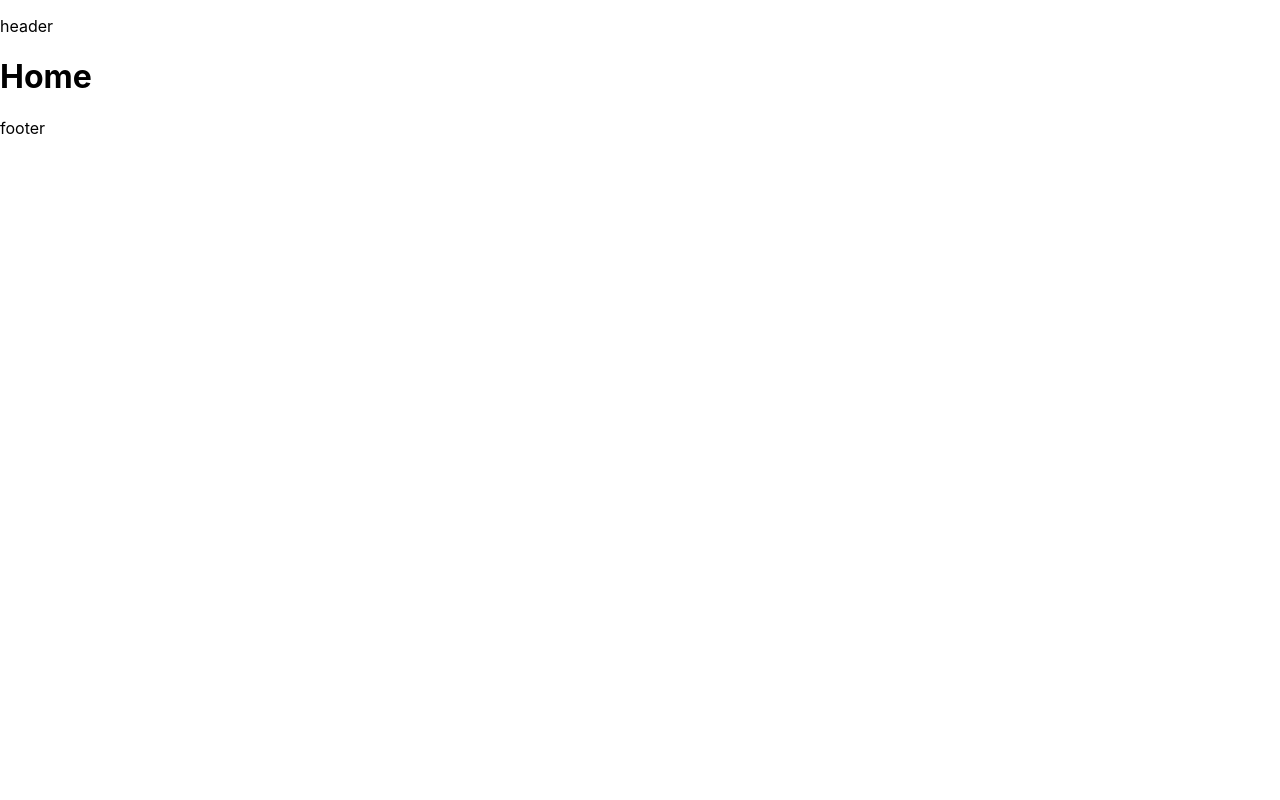
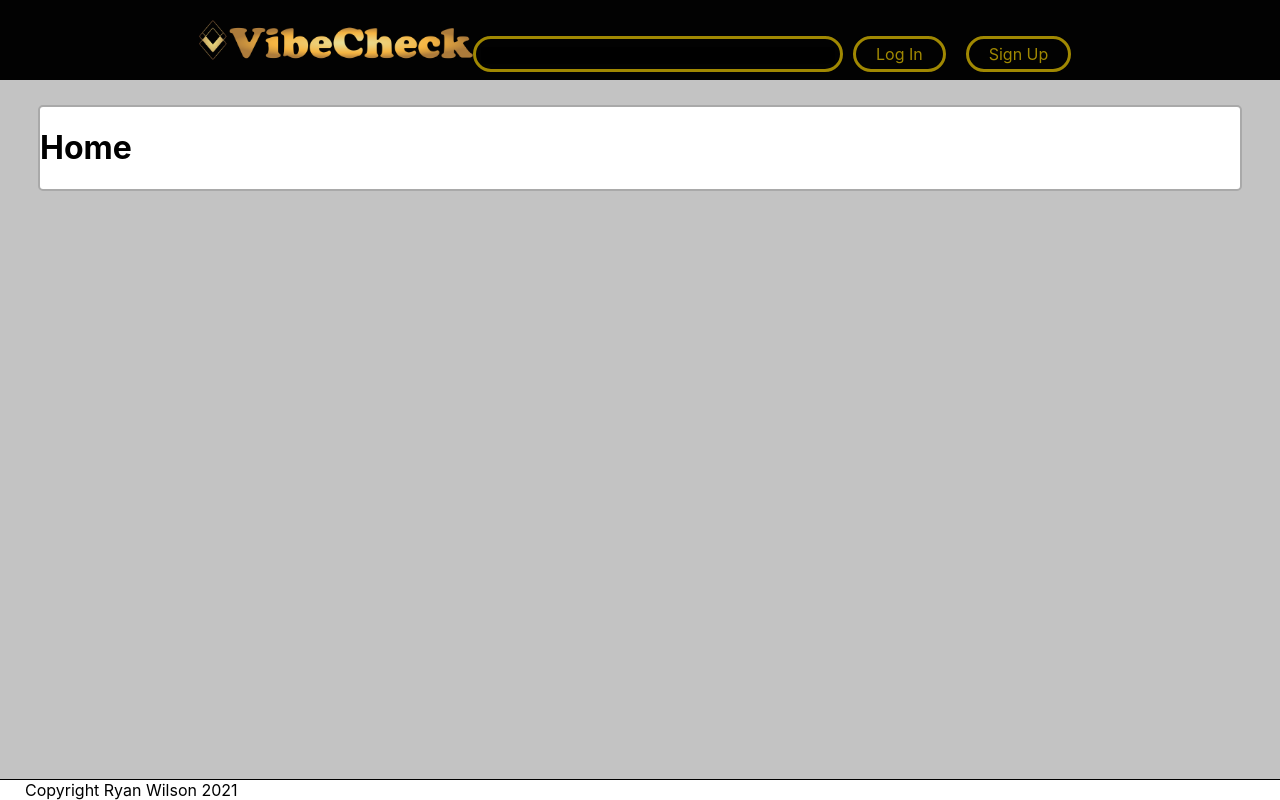
Before and after one commit to RyanWilsonRMIT/vc_s3716816, a React (Create React App) app: page / in a window 1280 px wide. Built offline with nearby package versions, Linux system fonts and the light colour scheme.

Commit message:
created header/footer

```diff
--- a/src/App.css
+++ b/src/App.css
@@ -1,38 +1,10 @@
-.App {
-  text-align: center;
+.page{
+  background-color:white;
+  border-radius:5px;
+  border:2px solid darkgray;
+  width:1200px;
+  margin: auto;
 }
-
-.App-logo {
-  height: 40vmin;
-  pointer-events: none;
+body{
+  background-color:rgb(195, 195, 195);
 }
-
-@media (prefers-reduced-motion: no-preference) {
-  .App-logo {
-    animation: App-logo-spin infinite 20s linear;
-  }
-}
-
-.App-header {
-  background-color: #282c34;
-  min-height: 100vh;
-  display: flex;
-  flex-direction: column;
-  align-items: center;
-  justify-content: center;
-  font-size: calc(10px + 2vmin);
-  color: white;
-}
-
-.App-link {
-  color: #61dafb;
-}
-
-@keyframes App-logo-spin {
-  from {
-    transform: rotate(0deg);
-  }
-  to {
-    transform: rotate(360deg);
-  }
-}
--- a/src/App.js
+++ b/src/App.js
@@ -1,4 +1,3 @@
-import logo from './logo.svg';
 import Header from './components/partials/header.js'
 import Footer from './components/partials/footer.js'
 import Home from './components/home.js'
@@ -8,11 +7,11 @@ import './App.css';
 
 function App() {
   return (
-    <div className="d-flex flex-column min-vh-100">
+    <div>
       <Router>
         <Header/>
         <main>
-          <div className="container my-3">
+          <div className="page">
           <Switch>
                 {/* NOTE: The technique below is to pass down the history property to the Login component. */}
                 <Route path="/login" render={props => (
--- a/src/components/home.js
+++ b/src/components/home.js
@@ -1,6 +1,4 @@
 import React from "react";
-import logo from "../logo.svg";
-
 class Home extends React.Component {
   render() {
     return (
--- a/src/components/partials/footer.js
+++ b/src/components/partials/footer.js
@@ -1,9 +1,15 @@
 import React from "react";
+import "./styles/footer.css";
 
 class Footer extends React.Component {
   render() {
     return (
-      <p>footer</p>
+      <div className="footer">
+        <div>
+          Copyright Ryan Wilson 2021
+        </div>
+
+      </div>
     );
   }
 }
--- a/src/components/partials/header.js
+++ b/src/components/partials/header.js
@@ -1,9 +1,20 @@
 import React from "react";
-
+import Searchbar from "../searchbar.js";
+import logo from "./logo.png";
+import "./styles/header.css";
 class Header extends React.Component {
   render() {
     return (
-      <p>header</p>
+      <div className="header">
+        <div>
+          <a href = "/">
+            <img src={logo} alt="Vibe Check"></img>
+          </a>
+          <Searchbar></Searchbar>
+          <a href="/login">Log In</a>
+          <a href="/register">Sign Up</a>
+        </div>
+      </div>
     );
   }
 }
--- /dev/null
+++ b/src/components/partials/styles/footer.css
@@ -0,0 +1,10 @@
+.footer{
+    background-color:white;
+    border-top:1px solid black;
+    position:absolute;
+    bottom:0;
+    width:100%;
+}
+.footer div{
+    padding-left:25px;
+}
--- /dev/null
+++ b/src/components/partials/styles/header.css
@@ -0,0 +1,25 @@
+.header{
+    height:60px;
+    background-color:#020202;
+    margin-bottom:25px;
+    padding-top:20px;
+}
+.header img{
+    height:40px;
+}
+.header div{
+    text-align: center;
+}
+.header a:not(:first-child){
+    text-decoration:none;
+    cursor:pointer;
+    padding:5px 20px;
+    border-radius:30px;
+    margin:10px;
+    border: 3px solid rgb(160, 136, 2);
+    color:rgb(160, 136, 2);
+}
+.header a:hover:not(:first-child){
+    color:gold;
+    border-color: gold;
+}
--- /dev/null
+++ b/src/components/searchbar.js
@@ -0,0 +1,32 @@
+import React from "react";
+import "./styles/searchbar.css";
+
+class Searchbar extends React.Component {
+  constructor(){
+    super();
+    this.state={active:false}
+  }
+  focused = () =>{
+    this.setState({active:true});
+  }
+  blured = () =>{
+    this.setState({active:false});
+  }
+  keyDown = (e)=>{
+    if (e.keyCode === 13){
+      window.location.assign("/search?"+e.target.value)
+    }
+  }
+  render() {
+    return (
+      <div className={
+        `searchbar ${this.state.active ? " active" : ""}`
+      }>
+        <input type="text" onFocus={this.focused} onBlur={this.blured} onKeyDown = {this.keyDown}></input>
+
+      </div>
+    );
+  }
+}
+
+export default Searchbar;
--- /dev/null
+++ b/src/components/styles/searchbar.css
@@ -0,0 +1,23 @@
+.searchbar{
+    border: 3px solid rgb(160, 136, 2);
+    color:rgb(160, 136, 2);
+    border-radius:25px;
+    height:40px;
+    padding:5px;
+    display:inline;
+}
+.searchbar.active{
+    border: 3px solid gold;
+    color:gold;
+}
+.searchbar input{
+    border:none;
+    width:350px;
+    background-color:black;
+    color:rgb(160, 136, 2);
+}
+.searchbar input:focus-visible{
+    border:none;
+    outline:none;
+    color:gold;
+}
```
Also changed, not shown: public/logoJPG.jpg (added), src/components/partials/logo.png (added).
